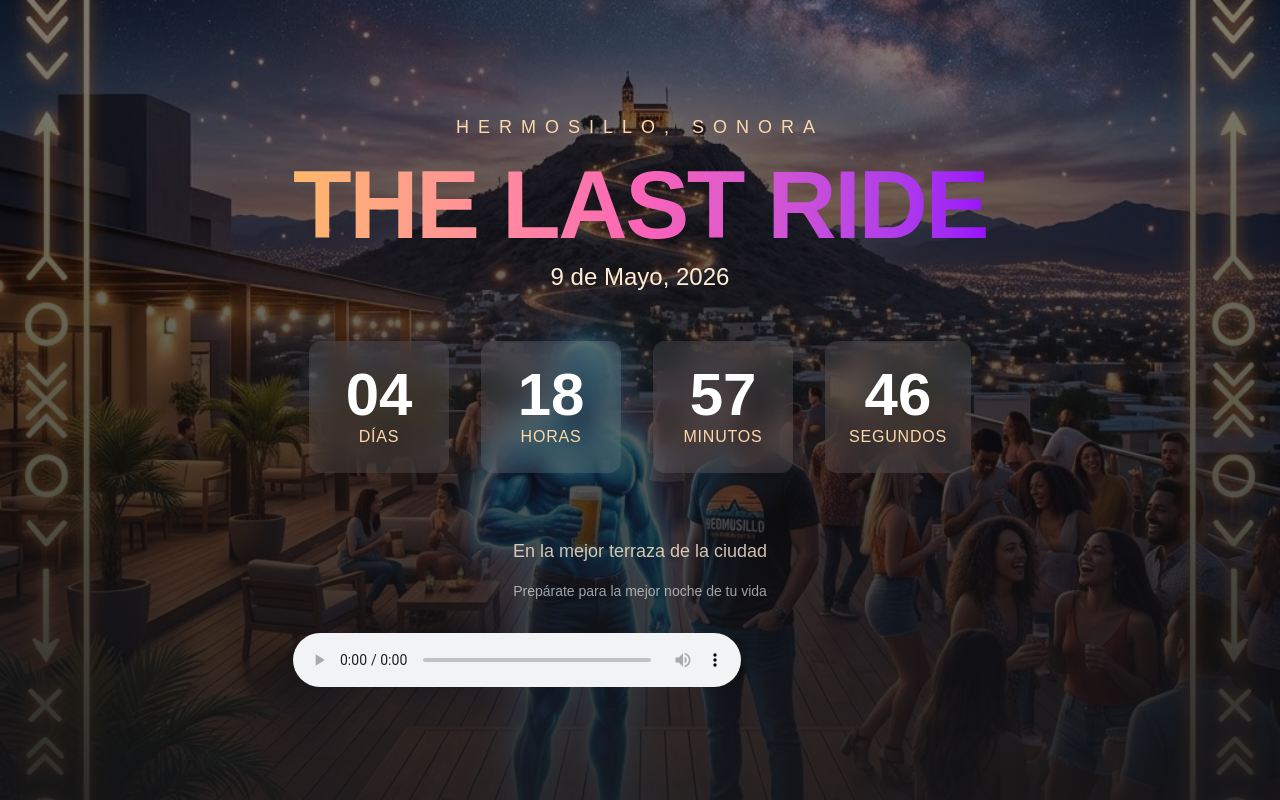
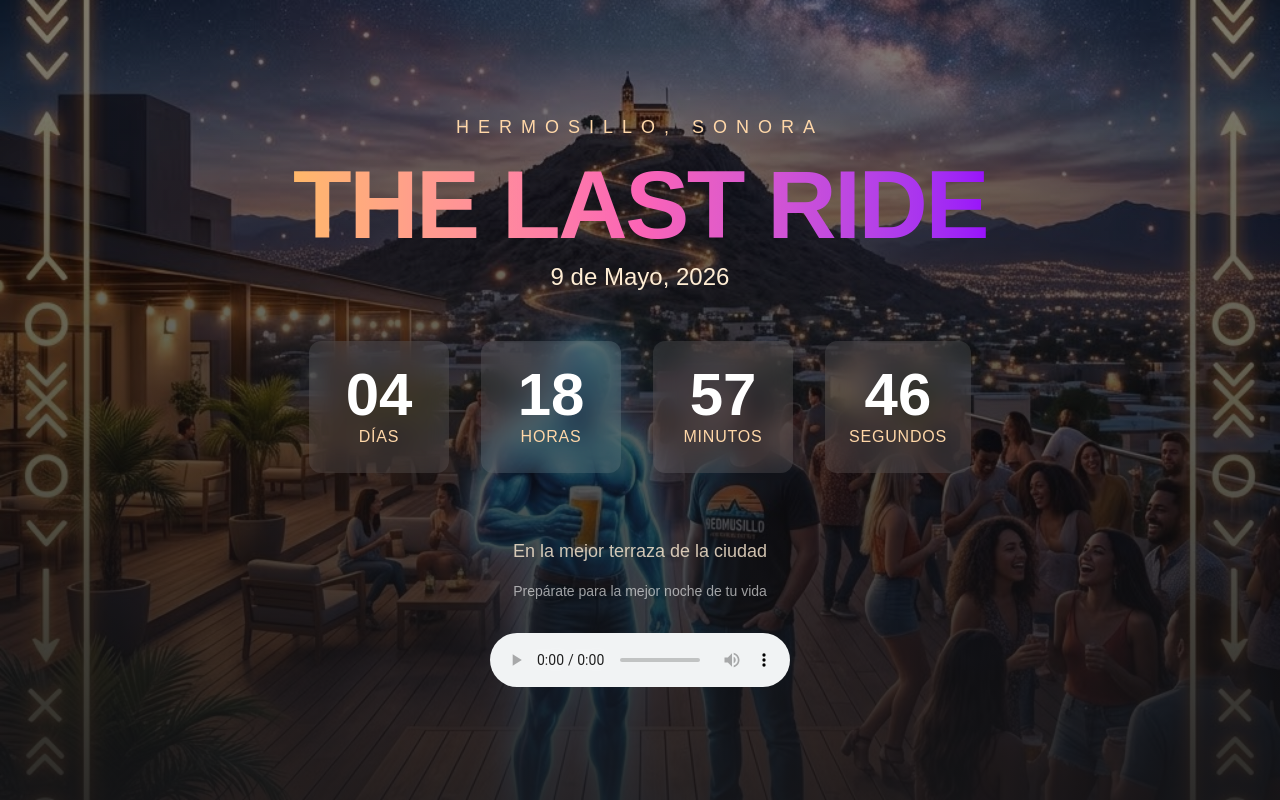
Before and after one commit to diegobusr/the-last-ride, a Next.js app: page / in a window 1280 px wide. Built offline with nearby package versions, Linux system fonts and the light colour scheme.

Commit message:
Center audio player

```diff
--- a/src/app/page.tsx
+++ b/src/app/page.tsx
@@ -104,12 +104,11 @@ export default function Home() {
             </p>
           </div>
 
-          <div className="mt-8">
+          <div className="mt-8 flex justify-center">
             <audio
               src="/song.mp3"
               controls
               loop
-              className="w-full max-w-md"
             />
           </div>
         </div>
```
